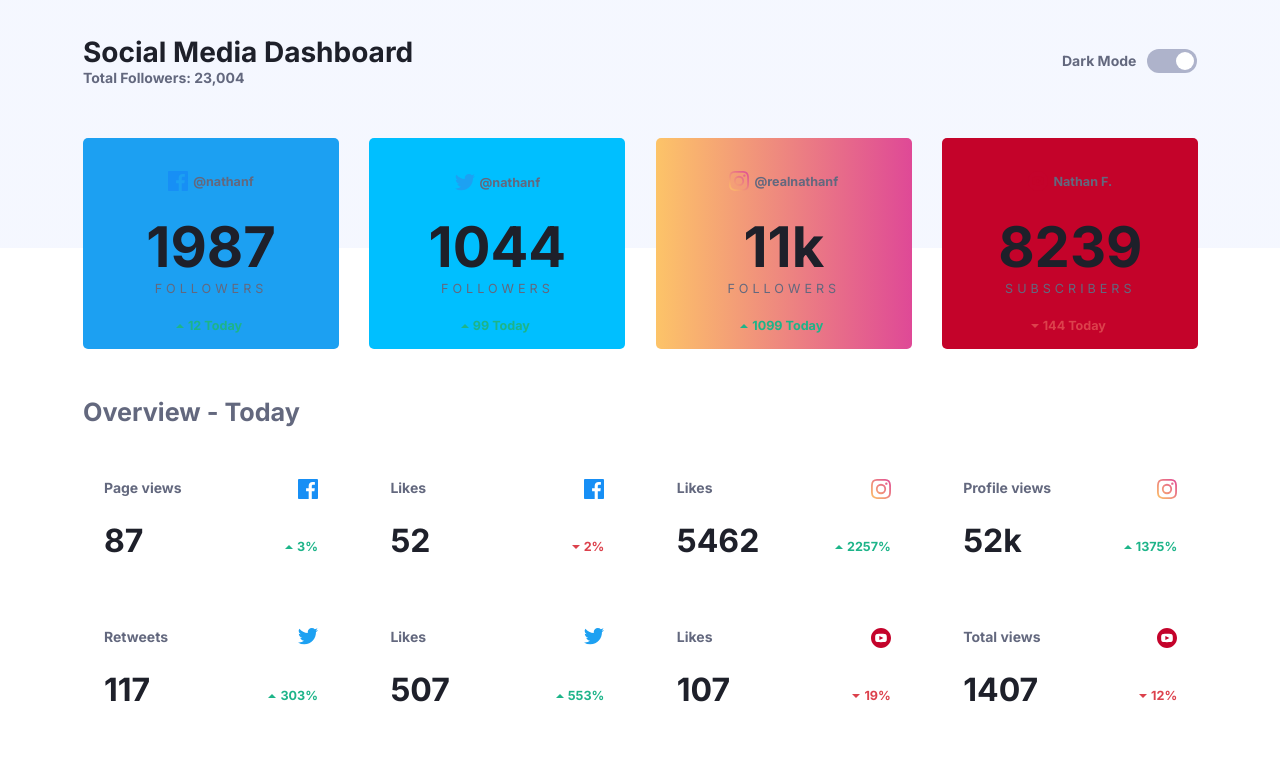
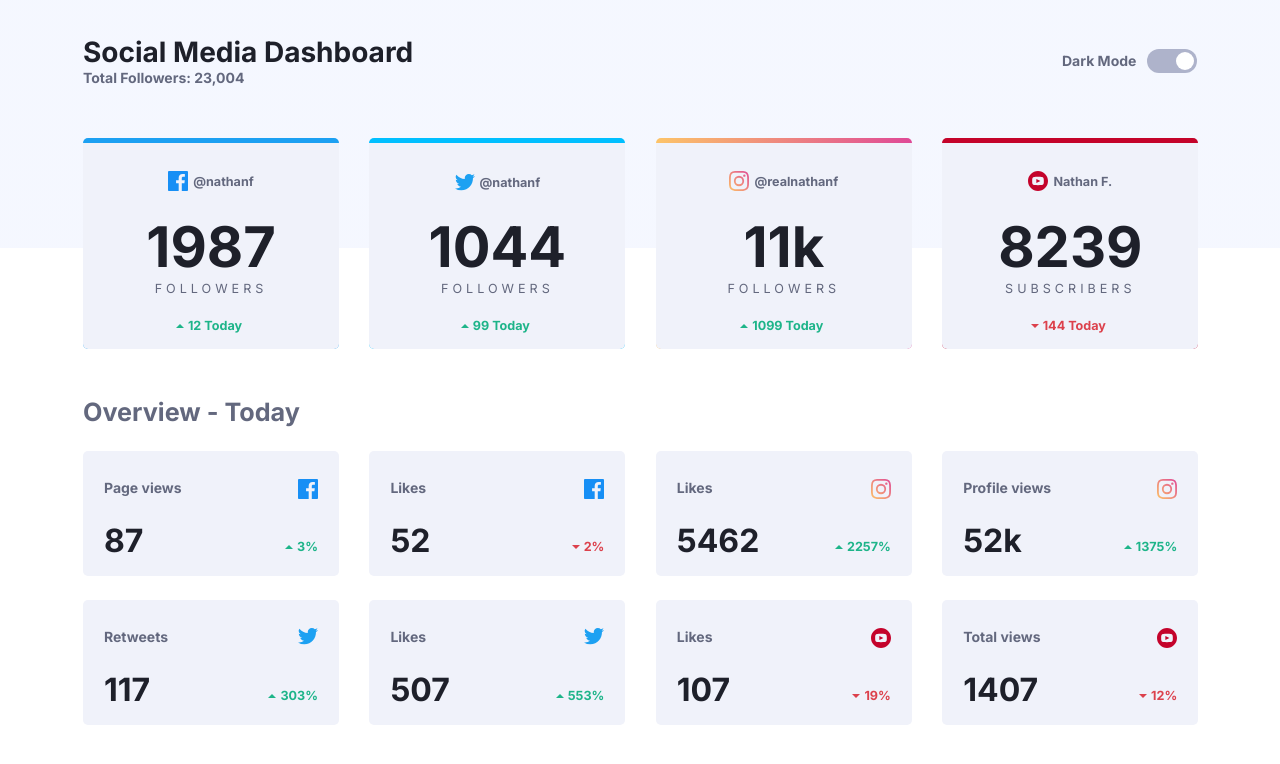
Before and after one commit to ytry0121/social-media-dashboard-with-theme-switcher-master, a React app: page / in a window 1280 px wide. Built offline with nearby package versions, Linux system fonts and the light colour scheme.

Commit message:
Fixed init isuue

```diff
--- a/package.json
+++ b/package.json
@@ -6,6 +6,8 @@
     "@testing-library/jest-dom": "^4.2.4",
     "@testing-library/react": "^9.3.2",
     "@testing-library/user-event": "^7.1.2",
+    "node-forge": "^0.10.0",
+    "object-path": "^0.11.5",
     "react": "^16.13.1",
     "react-dom": "^16.13.1",
     "react-scripts": "3.4.3"
--- a/public/styles.css
+++ b/public/styles.css
@@ -142,10 +142,12 @@ input:checked+.slider:before {
     height: 100%;
     padding: 2em 4em 1rem;
     border-radius: 0 0 5px 5px;
+    background-color:hsl(227, 47%, 96%)
 }
 
 .card:hover {
     cursor: pointer;
+    background-color: hsl(227, 47%, 93%);
 }
 
 .big {
--- a/src/components/Header.jsx
+++ b/src/components/Header.jsx
@@ -7,7 +7,6 @@ function Header() {
 
   function darkModeToggle() {
     setIsDerkMode(!isDarkMode);
-    //    document.body.style=(isDarkMode ? 'background-color: hsl(225, 100%, 98%);' : 'background-color: hsl(230, 17%, 14%);');
   }
   function changeBackgroundColor(element,color){
     element.style.backgroundColor=color;
```
Also changed, not shown: 1 other file.
